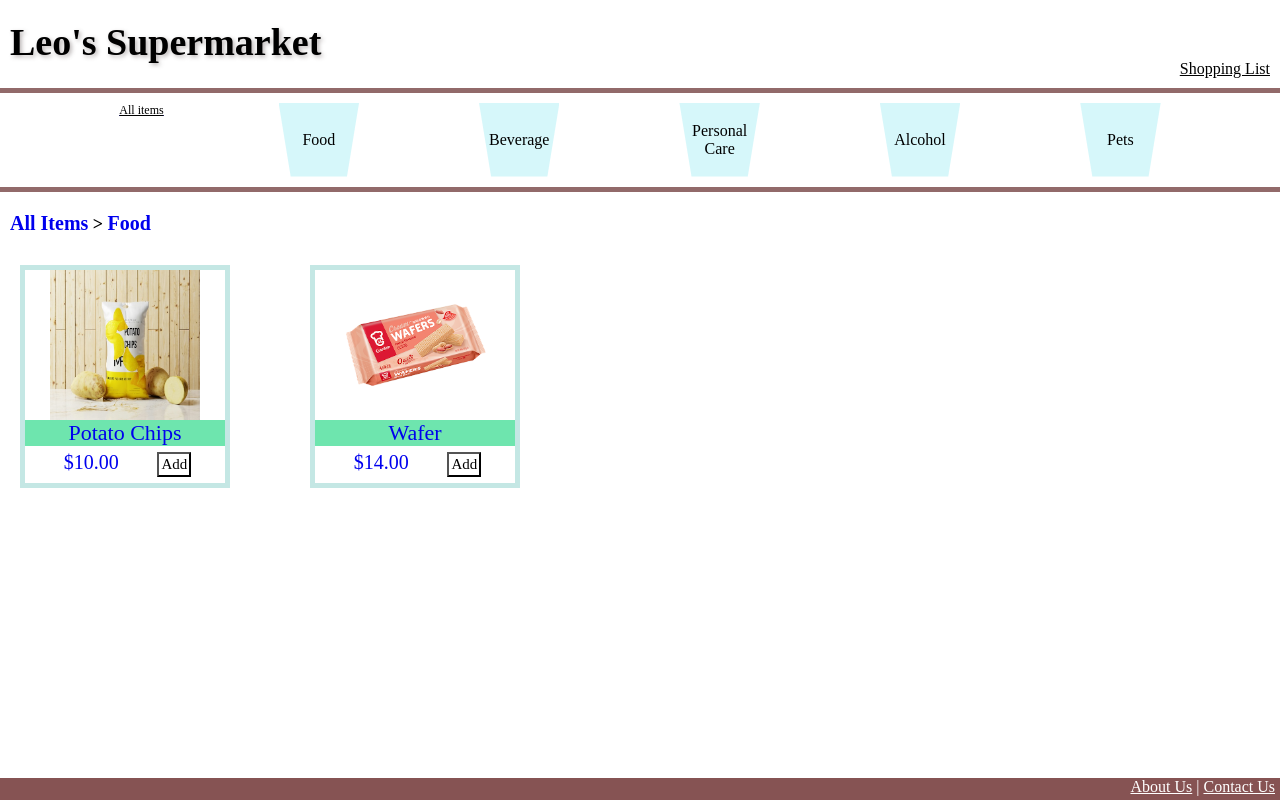
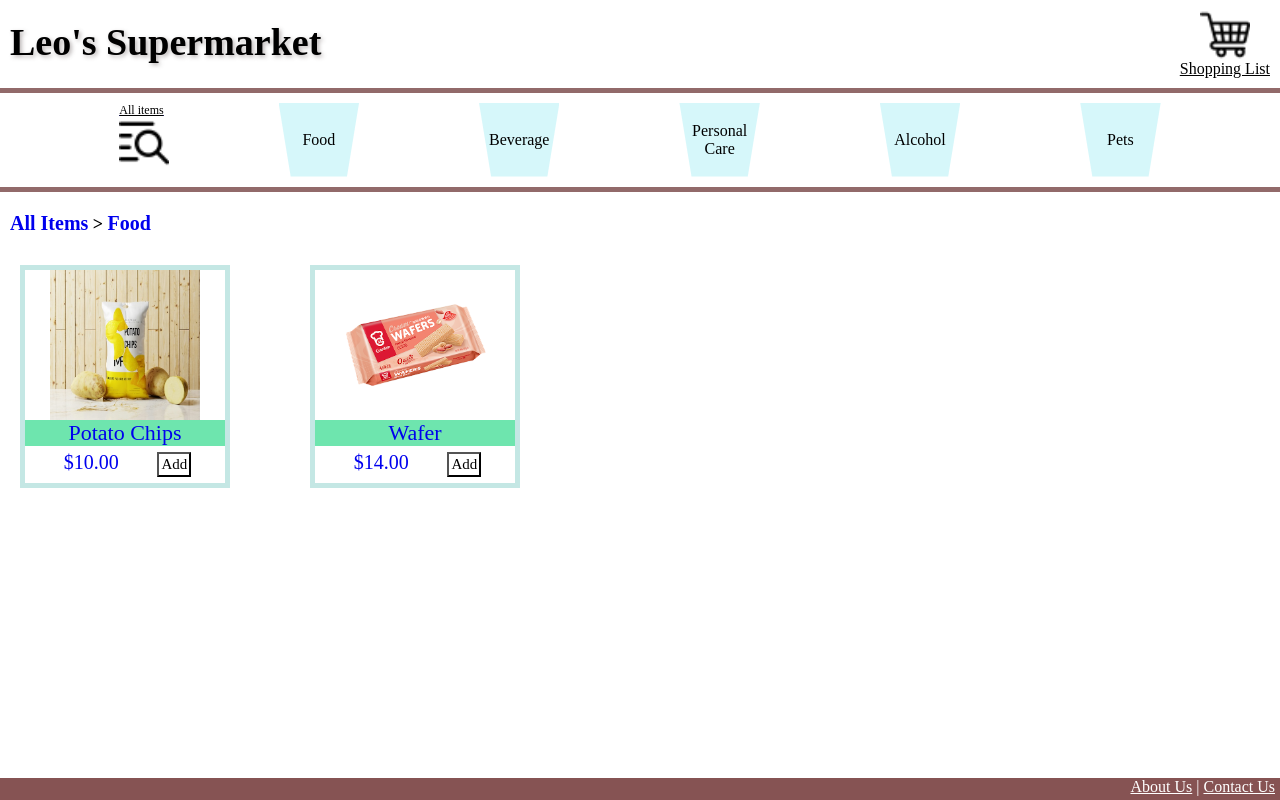
Before and after one commit to waimwl/IERG4210_1155194417_Supermarket, a plain HTML site: page IERG4210/Home_Product/HTML/Food.html in a window 1280 px wide. Drawn offline with Linux system fonts and the light colour scheme; files that its build step writes are made by us from their sources; files whose address does not match are found by name.

Commit message:
Update Catergory.css

```diff
--- a/IERG4210/Home_Product/CSS/Catergory.css
+++ b/IERG4210/Home_Product/CSS/Catergory.css
@@ -41,7 +41,7 @@
 
 .Catergory-page-header .showlist::after{
     content: "";
-    background-image: url(IERG4210/Home_Product/CSS/shopping-cart.png);
+    background-image: url(https://waimwl.github.io/IERG4210_1155194417_Supermarket/IERG4210/Home_Product/CSS/shopping-cart.png);
     background-size: cover;
     border: transparent;
     width: 50px;
@@ -152,7 +152,7 @@ body .navigation-bar .all-items button{
 body .navigation-bar .all-items button::after{
     content: "";
     background-size: cover;
-    background-image: url(IERG4210/Home_Product/CSS/index.png);
+    background-image: url(https://waimwl.github.io/IERG4210_1155194417_Supermarket/IERG4210/Home_Product/CSS/index.png);
     width: 50px;
     height: 50px;
     margin: auto;
```
